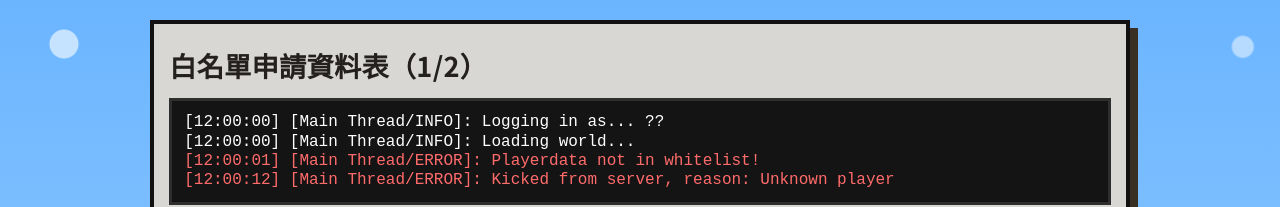
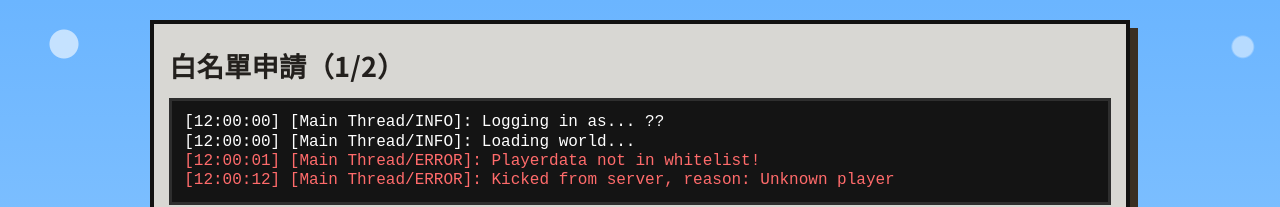
Before and after one commit to yukino0113/yukino0113.github.io, a website with bundled scripts: page rsvp.html in a window 1280 px wide. Shown: the top 207 px of the page. Built offline with nearby package versions, Linux system fonts and the light colour scheme.

Commit message:
feat: update header titles in invite and rsvp pages for clarity

```diff
--- a/rsvp.html
+++ b/rsvp.html
@@ -16,7 +16,7 @@
   <body>
     <div class="sky"></div>
     <header class="site-header pixel-card compact">
-      <h1>白名單申請資料表（1/2）</h1>
+      <h1>白名單申請（1/2）</h1>
       <pre class="console-log" id="page-log" aria-live="polite"></pre>
       <p class="subtitle" data-log-subtitle hidden>遊戲伺服器進入錯誤：無已知玩家資料，請填寫後重試，謝謝</p>
     </header>
```
Also changed, not shown: invite.html (+1 -1 lines).
